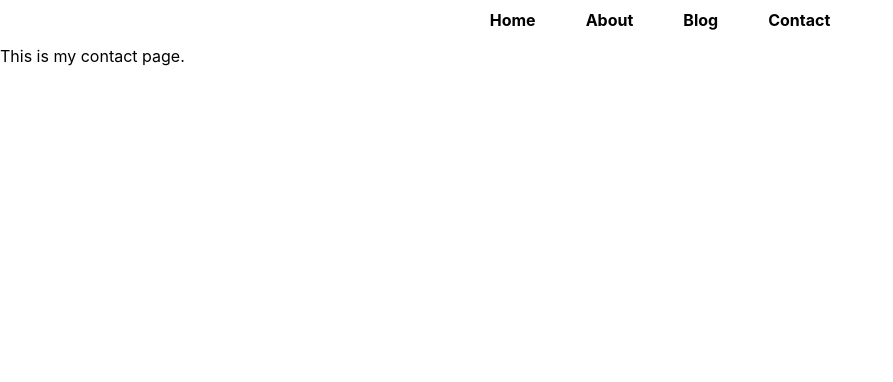
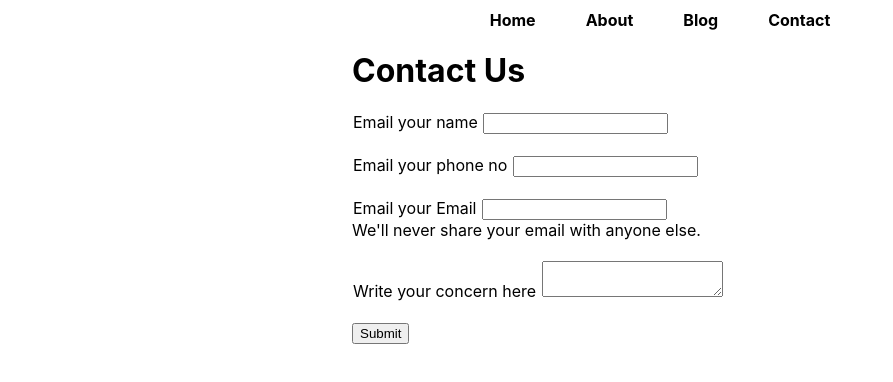
Before and after one commit to UpendraKr/next-blog, a Next.js app: page /contact in a window 1280 px wide. Shown: the top 382 px of the page, without its empty margins (0-893 px from the left). Built offline with nearby package versions, Linux system fonts and the light colour scheme.

Commit message:
post a form

```diff
--- /dev/null
+++ b/contactdata/3.json
@@ -0,0 +1 @@
+{"name":"test","phone":"7845121200","email":"uk@gmail.com","desc":"hh"}
--- /dev/null
+++ b/contactdata/4.json
@@ -0,0 +1 @@
+{"name":"Test1","phone":"796564351","email":"uu@gmail.com","desc":"sadl"}
--- a/pages/contact.js
+++ b/pages/contact.js
@@ -1,8 +1,90 @@
-import React from 'react'
+import React, { useState } from 'react'
+import styles from '../styles/Contact.module.css'
+
 
 const contact = () => {
+  const [name, setName] = useState('')
+  const [phone, setPhone] = useState('')
+  const [email, setEmail] = useState('')
+  const [desc, setDesc] = useState('')
+
+
+  const handleSubmit = (event) => {
+    event.preventDefault()
+    console.log(name, phone, email, desc)
+
+    // call api to post data
+    const data = {
+      name: name,
+      phone: phone,
+      email: email,
+      desc: desc
+     };
+
+    fetch('http://localhost:3000/api/postcontact/', {
+      method: 'POST',
+      headers: {
+        'Content-Type': 'application/json',
+      },
+      body: JSON.stringify(data),
+    })
+      .then(response => response.text())
+      .then(data => {
+        console.log('Success:', data);
+        alert("Thanks for contacting us!")
+        setName("")
+        setPhone("")
+        setEmail("")
+        setDesc("")
+      })
+      .catch((error) => {
+        // console.error('Error:', error);
+        alert("Error: " + error)
+      });
+  }
+
+  const handleChange = (event) => {
+    if (event.target.name == 'name') {
+      setName(event.target.value)
+    }
+    else if (event.target.name == 'phone') {
+      setPhone(event.target.value)
+    }
+    else if (event.target.name == 'email') {
+      setEmail(event.target.value)
+    }
+    else if (event.target.name == 'desc') {
+      setDesc(event.target.value)
+    }
+
+
+  }
+
   return (
-    <div>This is my contact page.</div>
+    <div className={styles.container}>
+      <h1>Contact Us</h1>
+      <form onSubmit={handleSubmit}>
+        <div className={styles.mb} >
+          <label htmlFor="name" className={styles.label}>Email your name </label>
+          <input type="text" value={name} onChange={handleChange} id="name" name="name" />
+        </div>
+        <div className={styles.mb} >
+          <label htmlFor="phone" className={styles.label}>Email your phone no </label>
+          <input type="text" value={phone} onChange={handleChange} id="phone" name="phone" />
+        </div>
+        <div className={styles.mb}>
+          <label htmlFor="email" className={styles.label}>Email your Email </label>
+          <input type="text" value={email} onChange={handleChange} id="email" name="email" />
+          <div id="emailHelp" >We'll never share your email with anyone else.</div>
+        </div>
+
+        <div className={styles.mb} >
+          <label htmlFor="desc" className={styles.label}>Write your concern here </label>
+          <textarea type="text" value={desc} onChange={handleChange} id="desc" name="desc" />
+        </div>
+        <button type="submit">Submit</button>
+      </form>
+    </div>
   )
 }
 
--- /dev/null
+++ b/styles/Contact.module.css
@@ -0,0 +1,12 @@
+.container{
+    max-width: 45vw ;
+    margin: auto;
+}
+
+.mb{
+    margin-bottom: 21px;
+}
+
+.label{
+    margin: 1px 1px;
+}
```
